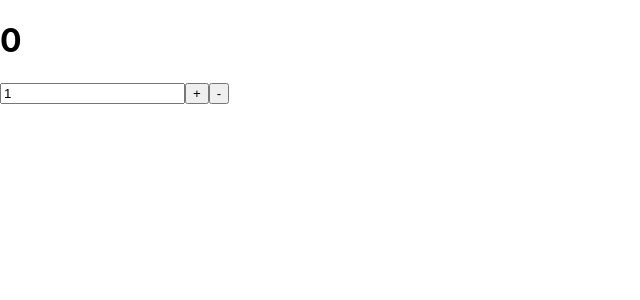
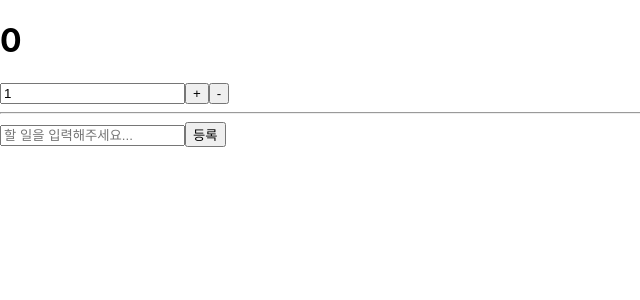
Before and after one commit to arongan90/react, a React (Create React App) app in the folder learn-redux/: page / in a window 1280 px wide. Shown: the top 300 px of the page, without its empty margins (0-640 px from the left). Built offline with nearby package versions, Linux system fonts and the light colour scheme.

Commit message:
TodoList 구현하기

```diff
--- a/learn-redux/package.json
+++ b/learn-redux/package.json
@@ -10,7 +10,8 @@
     "react-dom": "^16.13.1",
     "react-redux": "^7.2.1",
     "react-scripts": "3.4.1",
-    "redux": "^4.0.5"
+    "redux": "^4.0.5",
+    "redux-devtools-extension": "^2.13.8"
   },
   "scripts": {
     "start": "react-scripts start",
--- a/learn-redux/src/App.js
+++ b/learn-redux/src/App.js
@@ -1,11 +1,14 @@
 import React from "react";
 import "./exercise";
 import CounterContainer from "./container/CounterContainer";
+import TodosContainer from "./container/TodosContainer";
 
 function App() {
   return (
     <div>
       <CounterContainer />
+      <hr />
+      <TodosContainer />
     </div>
   );
 }
--- /dev/null
+++ b/learn-redux/src/components/Todos.js
@@ -0,0 +1,50 @@
+import React, { useState } from "react";
+
+const TodoItem = function TodoIetm({ onToggle, todo }) {
+  return (
+    <li
+      style={{
+        textDecoration: todo.done ? "linethrough" : "none",
+      }}
+      onClick={() => onToggle(todo.id)}
+    >
+      {todo.text}
+    </li>
+  );
+};
+
+const TodoList = function ({ todos, onToggle }) {
+  return (
+    <ul>
+      {todos.map((todo) => (
+        <TodoItem key={todo.id} todo={todo} onToggle={onToggle} />
+      ))}
+    </ul>
+  );
+};
+
+function Todos({ onToggle, todos, onCreate }) {
+  const [text, setText] = useState();
+  const onChange = (e) => setText(e.target.value);
+  const onSubmit = (e) => {
+    e.preventDefault();
+    onCreate(text);
+    setText("");
+  };
+
+  return (
+    <div>
+      <form onSubmit={onSubmit}>
+        <input
+          value={text}
+          onChange={onChange}
+          placeholder="할 일을 입력해주세요..."
+        />
+        <button type="submit">등록</button>
+      </form>
+      <TodoList onToggle={onToggle} todos={todos} />
+    </div>
+  );
+}
+
+export default Todos;
--- /dev/null
+++ b/learn-redux/src/container/TodosContainer.js
@@ -0,0 +1,16 @@
+import React, { useCallback } from "react";
+import { useSelector, useDispatch } from "react-redux";
+import Todos from "../components/Todos";
+import { addTodo, toggleTodo } from "../modules/todos";
+
+function TodosContainer() {
+  const todos = useSelector((state) => state.todos);
+  const dispatch = useDispatch();
+
+  const onCreate = (text) => dispatch(addTodo(text));
+  const onToggle = useCallback((id) => dispatch(toggleTodo(id), [dispatch]));
+
+  return <Todos todos={todos} onCreate={onCreate} onToggle={onToggle} />;
+}
+
+export default TodosContainer;
```
Also changed, not shown: 1 other file (tests, documents, lock files or other folders).
